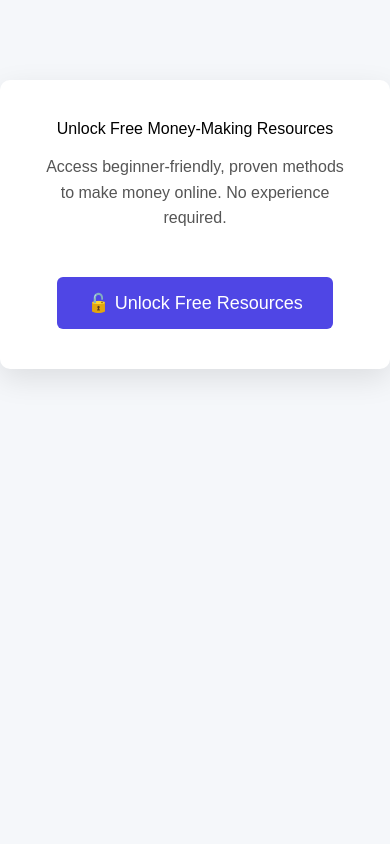
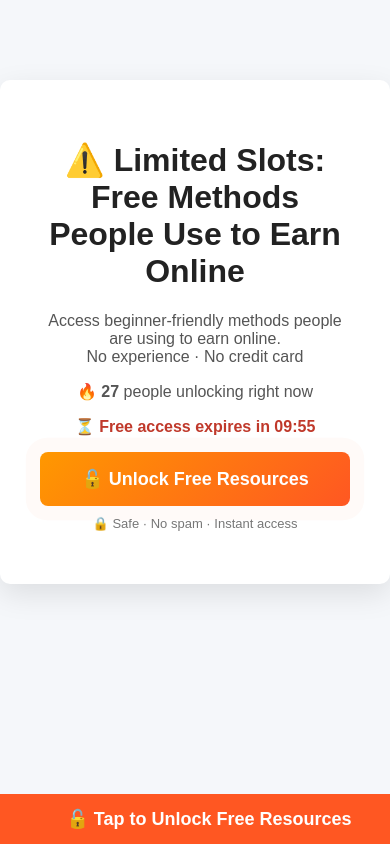
Before and after one commit to TRAN-XUAN-THE/free-resources, a plain HTML site: page index.html in a window 390 px wide. Drawn offline with Linux system fonts and the light colour scheme.

Commit message:
Update index.html

```diff
--- a/index.html
+++ b/index.html
@@ -5,60 +5,211 @@
 <title>Free Ways to Make Money Online</title>
 <meta name="viewport" content="width=device-width, initial-scale=1.0">
 
-  <!-- CPA GRIP CONTENT LOCKER -->
-  <script src="https://trianglerockers.com/script_include.php?id=1868515"></script>
+<style>
+body{
+  font-family:Arial,sans-serif;
+  background:#f5f7fa;
+  margin:0;
+  text-align:center;
+}
+.container{
+  max-width:600px;
+  margin:80px auto;
+  background:#fff;
+  padding:40px;
+  border-radius:10px;
+  box-shadow:0 10px 30px rgba(0,0,0,.1);
+}
+h1{color:#222}
+p{color:#555;font-size:16px}
 
-  <style>
-    body {
-      font-family: Arial, sans-serif;
-      background: #f5f7fa;
-      margin: 0;
-      padding: 0;
-      text-align: center;
+.cta-btn{
+  background:linear-gradient(135deg,#ff9800,#ff5722);
+  color:#fff;
+  font-size:18px;
+  padding:16px 28px;
+  border:none;
+  border-radius:8px;
+  cursor:pointer;
+  font-weight:bold;
+  animation:pulse 2s infinite;
 }
-    .container {
-      max-width: 600px;
-      margin: 80px auto;
-      background: white;
-      padding: 40px;
-      border-radius: 10px;
-      box-shadow: 0 10px 30px rgba(0,0,0,0.1);
+
+@keyframes pulse{
+  0%{box-shadow:0 0 0 0 rgba(255,87,34,.6)}
+  70%{box-shadow:0 0 0 15px rgba(255,87,34,0)}
+  100%{box-shadow:0 0 0 0 rgba(255,87,34,0)}
 }
-    h1 {
-      color: #222;
+@keyframes shake{
+  0%{transform:translateX(0)}
+  25%{transform:translateX(-3px)}
+  50%{transform:translateX(3px)}
+  75%{transform:translateX(-3px)}
+  100%{transform:translateX(0)}
 }
-    p {
-      color: #555;
-      font-size: 16px;
-      line-height: 1.6;
+.cta-shake{animation:shake .4s}
+
+/* Sticky CTA for mobile */
+#mobile-cta{
+  display:none;
+  position:fixed;
+  bottom:0;
+  left:0;
+  width:100%;
+  background:#ff5722;
+  color:#fff;
+  padding:14px;
+  font-size:18px;
+  font-weight:bold;
+  z-index:999;
 }
-    button {
-      margin-top: 30px;
-      padding: 15px 30px;
-      font-size: 18px;
-      border: none;
-      border-radius: 6px;
-      background: #4f46e5;
-      color: white;
-      cursor: pointer;
+
+#social-proof{
+  position:fixed;
+  bottom:20px;
+  left:20px;
+  background:#fff;
+  padding:10px 14px;
+  border-radius:6px;
+  box-shadow:0 5px 15px rgba(0,0,0,.15);
+  font-size:13px;
+  display:none;
+  z-index:998;
 }
-    button:hover {
-      background: #3730a3;
+
+@media(max-width:768px){
+  .cta-btn{width:100%}
+  #mobile-cta{display:block}
 }
 </style>
 </head>
 
 <body>
+
 <div class="container">
-    <hh1>Unlock Free Money-Making Resources</h1>
+<h1 id="headline"></h1>
+
 <p>
-      Access beginner-friendly, proven methods to make money online.
-      No experience required.
+Access beginner-friendly methods people are using to earn online.<br>
+No experience · No credit card
 </p>
 
-    <button onclick="cpagrip_offer();">
+<p id="live-counter">🔥 <strong>27</strong> people unlocking right now</p>
+
+<p id="countdown" style="color:#c0392b;font-weight:bold">
+⏳ Free access expires in 09:59
+</p>
+
+<button class="cta-btn" onclick="confirmUnlock()">
 🔓 Unlock Free Resources
 </button>
+
+<p style="font-size:13px;color:#777;margin-top:10px">
+🔒 Safe · No spam · Instant access
+</p>
 </div>
+
+<!-- MOBILE STICKY CTA -->
+<div id="mobile-cta" onclick="confirmUnlock()">
+🔓 Tap to Unlock Free Resources
+</div>
+
+<!-- SOCIAL PROOF -->
+<div id="social-proof"></div>
+
+<!-- EXIT INTENT POPUP -->
+<div id="exit-popup" style="
+display:none;
+position:fixed;
+top:0;left:0;width:100%;height:100%;
+background:rgba(0,0,0,.6);
+z-index:9999;">
+  <div style="
+  background:#fff;
+  max-width:420px;
+  padding:30px;
+  border-radius:10px;
+  margin:15% auto;">
+    <h2>Wait! Don’t miss this 👀</h2>
+    <p>Free access may expire soon.</p>
+    <button class="cta-btn" onclick="cpagrip_offer()">Unlock Now</button>
+    <p style="font-size:12px;cursor:pointer;color:#888"
+       onclick="document.getElementById('exit-popup').style.display='none'">
+      No thanks
+    </p>
+  </div>
+</div>
+
+<script>
+/* ===== BƯỚC 2: A/B HEADLINE ===== */
+const variant = Math.random() < .5 ? "soft" : "hard";
+document.getElementById("headline").innerText =
+variant==="soft"
+? "Unlock 5 Proven Ways Beginners Are Making Money Online"
+: "⚠️ Limited Slots: Free Methods People Use to Earn Online";
+
+/* ===== BƯỚC 4: LIVE COUNTER ===== */
+let count=27;
+setInterval(()=>{
+  count+=Math.floor(Math.random()*3)-1;
+  if(count<18)count=18;
+  if(count>43)count=43;
+  document.getElementById("live-counter").innerHTML=
+  "🔥 <strong>"+count+"</strong> people unlocking right now";
+},4000);
+
+/* ===== BƯỚC 4: COUNTDOWN ===== */
+let t=600;
+setInterval(()=>{
+  if(t<=0)return;
+  t--;
+  document.getElementById("countdown").innerText=
+  "⏳ Free access expires in "+
+  String(Math.floor(t/60)).padStart(2,"0")+":"+
+  String(t%60).padStart(2,"0");
+},1000);
+
+/* ===== BƯỚC 4: SOCIAL PROOF ===== */
+const geo=["United States","Canada","UK","Australia"];
+setInterval(()=>{
+  const box=document.getElementById("social-proof");
+  box.innerHTML="🔥 Someone from <b>"+geo[Math.floor(Math.random()*geo.length)]+"</b> just unlocked";
+  box.style.display="block";
+  setTimeout(()=>box.style.display="none",3500);
+},8000);
+
+/* ===== CTA SHAKE ===== */
+setInterval(()=>{
+  const btn=document.querySelector(".cta-btn");
+  if(!btn)return;
+  btn.classList.add("cta-shake");
+  setTimeout(()=>btn.classList.remove("cta-shake"),400);
+},6000);
+
+/* ===== BƯỚC 1: EXIT INTENT (DESKTOP) ===== */
+let exitShown=false;
+document.addEventListener("mouseout",e=>{
+  if(exitShown)return;
+  if(e.clientY<=0){
+    document.getElementById("exit-popup").style.display="block";
+    exitShown=true;
+  }
+});
+
+/* ===== CONFIRM STEP ===== */
+function confirmUnlock(){
+  if(confirm("Limited slots available.\nUnlock now?")){
+    cpagrip_offer();
+  }
+}
+</script>
+
+<!-- CPA GRIP -->
+<script>
+var cpagrip_id="1868515";
+var cpagrip_site="1934106";
+</script>
+<script src="https://cpagrip.com/show.php"></script>
+
 </body>
 </html>
```
Lines whose indentation alone changed are shown as unchanged.
